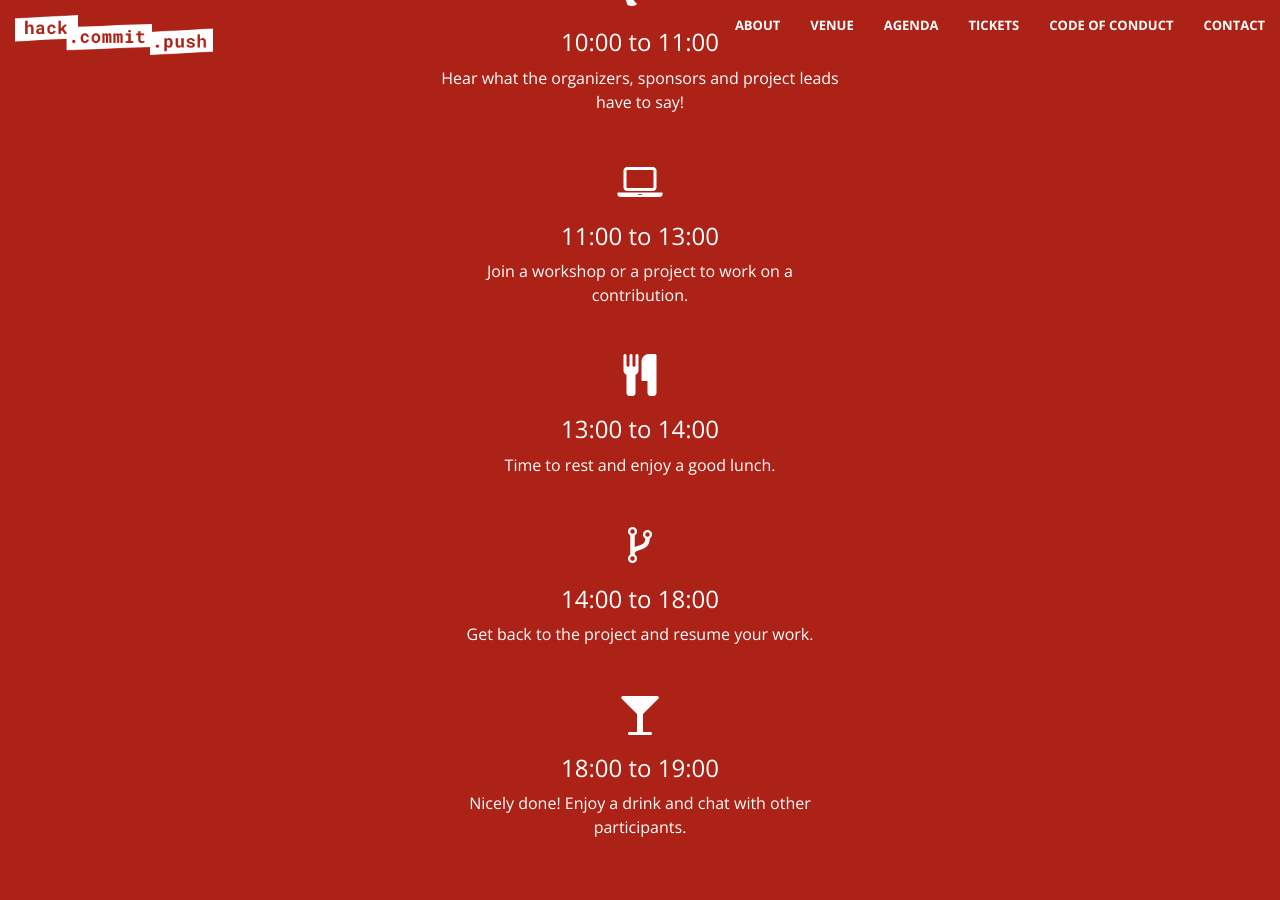
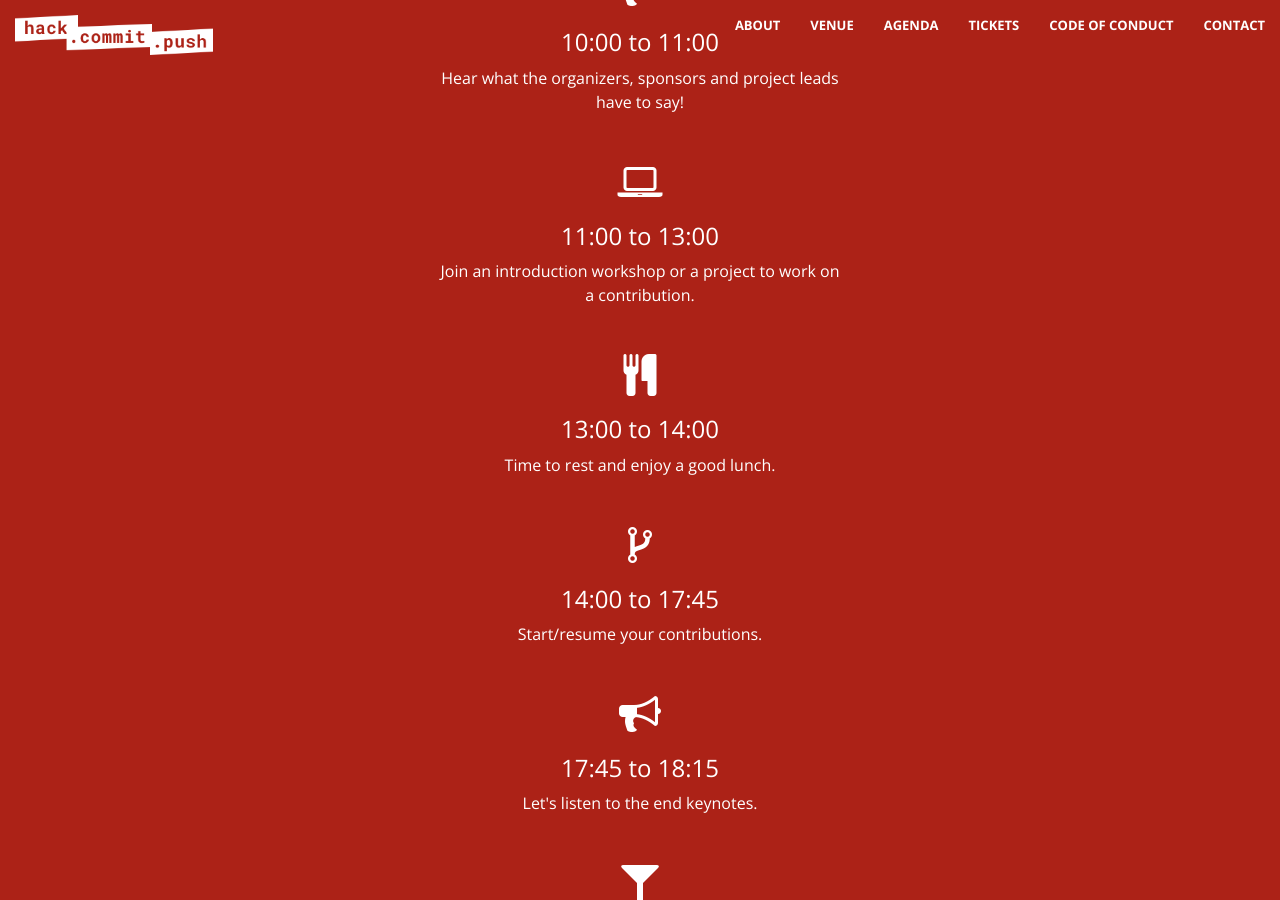
Before and after one commit to hackergarten/Paris2019, a Jekyll site: the page built from index.html, in a window 1280 px wide and 900 px high, scrolled down 3123 px. Built offline with Jekyll 4.4.1, drawn with Linux system fonts in a browser that asks for light colours; some of the changed text lies outside the part shown.

Commit message:
Update agenda

```diff
--- a/_includes/agenda.html
+++ b/_includes/agenda.html
@@ -2,7 +2,7 @@
     <div class="container">
         <div class="row">
             <div class="col-lg-12 text-center">
-                <h2 class="section-heading">The Day (subject to change)</h2>
+                <h2 class="section-heading">The Day</h2>
                 <hr class="primary">
             </div>
         </div>
@@ -27,7 +27,7 @@
                 <div class="service-box">
                     <i class="fa fa-3x fa-laptop wow bounceIn text-primary" data-wow-delay=".2s"></i>
                     <h3>11:00 to 13:00</h3>
-                    <p class="text-muted">Join a workshop or a project to work on a contribution.</p>
+                    <p class="text-muted">Join an introduction workshop or a project to work on a contribution.</p>
                 </div>
             </div>
             <div class="col-sm-12 text-center">
@@ -40,15 +40,22 @@
             <div class="col-sm-12 text-center">
                 <div class="service-box">
                     <i class="fa fa-3x fa-code-fork wow bounceIn text-primary" data-wow-delay=".3s"></i>
-                    <h3>14:00 to 18:00</h3>
-                    <p class="text-muted">Get back to the project and resume your work.</p>
+                    <h3>14:00 to 17:45</h3>
+                    <p class="text-muted">Start/resume your contributions.</p>
+                </div>
+            </div>
+            <div class="col-sm-12 text-center">
+                <div class="service-box">
+                    <i class="fa fa-3x fa-bullhorn wow bounceIn text-primary" data-wow-delay=".3s"></i>
+                    <h3>17:45 to 18:15</h3>
+                    <p class="text-muted">Let's listen to the end keynotes.</p>
                 </div>
             </div>
             <div class="col-sm-12 text-center">
                 <div class="service-box">
                     <i class="fa fa-3x fa-glass wow bounceIn text-primary" data-wow-delay=".3s"></i>
-                    <h3>18:00 to 19:00</h3>
-                    <p class="text-muted">Nicely done! Enjoy a drink and chat with other participants.</p>
+                    <h3>18:15 to 19:00</h3>
+                    <p class="text-muted">Enjoy a drink and chat with other participants.</p>
                 </div>
             </div>
         </div>
```
